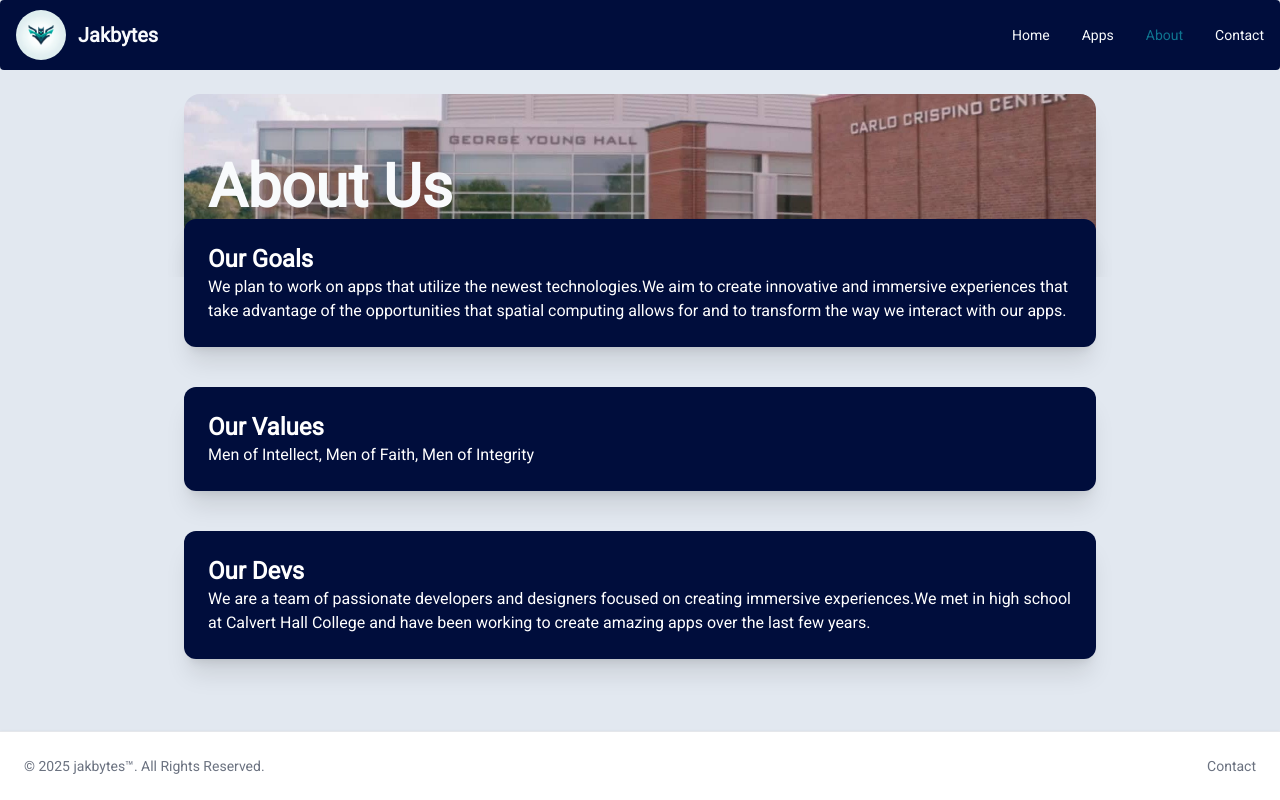
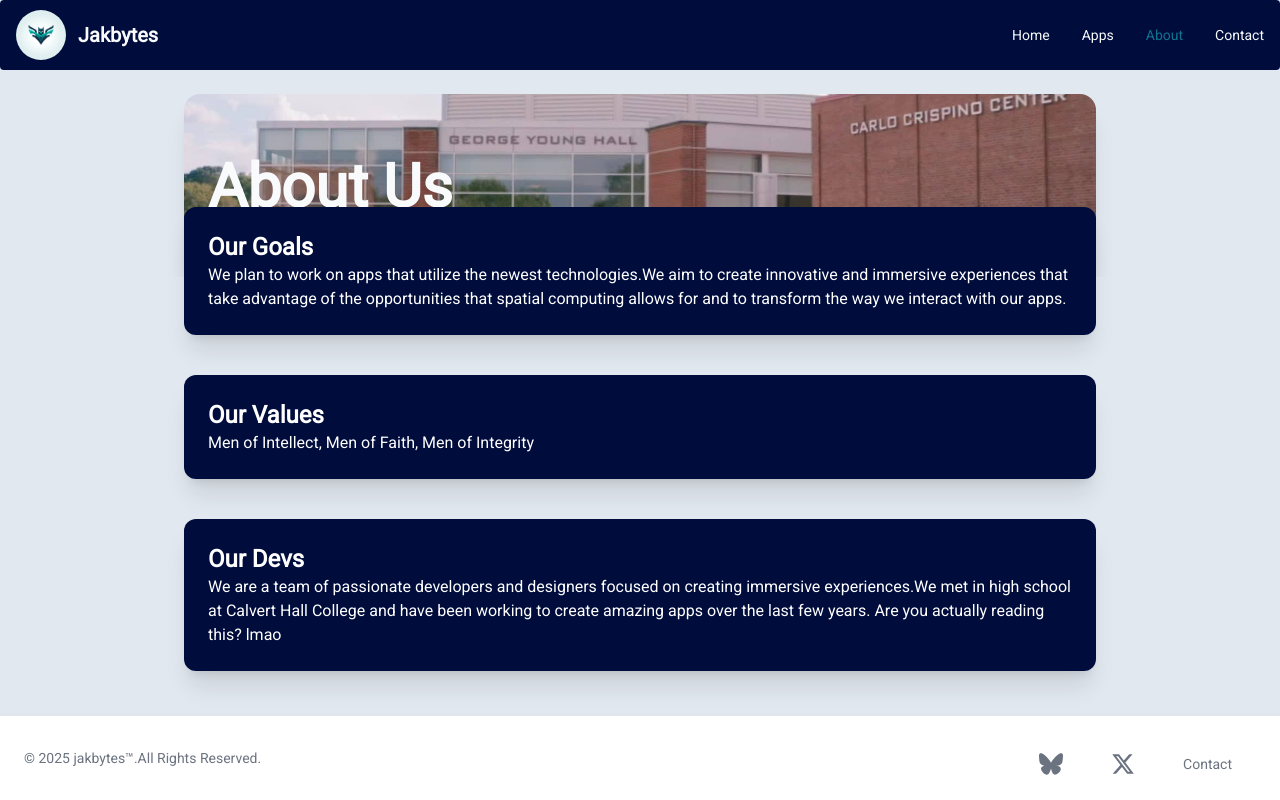
Before and after one commit to jakbytes/jakbytes.github.io, a Next.js app: page /about in a window 1280 px wide. Built offline with nearby package versions, Linux system fonts and the light colour scheme.

Commit message:
added stuff

```diff
--- a/package.json
+++ b/package.json
@@ -14,7 +14,8 @@
     "flowbite-react": "^0.9.0",
     "next": "14.2.4",
     "react": "^18",
-    "react-dom": "^18"
+    "react-dom": "^18",
+    "react-icons": "^5.5.0"
   },
   "devDependencies": {
     "@types/node": "^20",
--- a/src/app/about/page.tsx
+++ b/src/app/about/page.tsx
@@ -18,7 +18,7 @@ const aboutUsCards = [
         id: 3,
         title: "Our Devs",
         description: "We are a team of passionate developers and designers focused on creating immersive experiences." +
-        "We met in high school at Calvert Hall College and have been working to create amazing apps over the last few years.",
+        "We met in high school at Calvert Hall College and have been working to create amazing apps over the last few years. Are you actually reading this? lmao",
     },
 ];
 
@@ -59,7 +59,7 @@ const renderSlideCards = () => {
 
 export default function Page() {
     return (
-    <main className="flex h-screen flex-col bg-secondary overflow-hidden font-main">
+    <main className="flex md:h-screen flex-col bg-secondary font-main">
       <link rel="icon" href="/favicon.ico" sizes="any" />
       <NavBar page={'about'} />
 
--- a/src/app/page.tsx
+++ b/src/app/page.tsx
@@ -1,6 +1,8 @@
 import NavBar from "@/components/nav";
 import Footer from "@/components/footer";
 import TileCard from "@/components/smallCard";
+import { FaBluesky, FaXTwitter, FaLinkedin  } from "react-icons/fa6";
+
 
 export default function Home() {
   return (
--- a/src/components/footer.tsx
+++ b/src/components/footer.tsx
@@ -1,15 +1,30 @@
+import { FaBluesky, FaXTwitter, FaLinkedin  } from "react-icons/fa6";
+
 export default function Footer() {
     return (
         <footer
-            className="fixed bottom-0 left-0 z-20 w-full p-4 bg-white border-t border-gray-200 font-main shadow md:flex md:items-center md:justify-between md:p-6 dark:bg-gray-800 dark:border-gray-600">
-            <span className="text-sm text-gray-500 sm:text-center dark:text-gray-400">© 2025 <a href="https://jakbytes.com/" className="hover:underline">jakbytes™</a>. All Rights Reserved.</span>
-            <ul className="flex flex-wrap items-center mt-3 text-sm font-medium text-gray-500 dark:text-gray-400 sm:mt-0">
+            className="fixed bottom-0 left-0 z-20 w-full p-4 bg-white border-t border-gray-200 font-main shadow flex items-center justify-between md:p-6 dark:bg-gray-800 dark:border-gray-600">
+            <span className="text-sm text-gray-500 sm:text-center dark:text-gray-400">© 2025 <a href="https://jakbytes.com/" className="hover:underline">jakbytes™</a>.
+            <p className="hidden md:inline">
+                 All Rights Reserved.
+            </p>
+                 </span>
+            <ul className="flex flex-wrap items-center md:mt-3 text-sm font-medium text-gray-500 dark:text-gray-400 sm:mt-0">
                 {/*<li>
                     <a href="#" className="hover:underline me-4 md:me-6">About</a>
                 </li>*/}
-                <li>
-                    <a href="/contact-us" className="hover:underline">Contact</a>
-                </li>
+                    <li className="mx-1 md:mx-6 text-lg md:text-2xl">
+                        <a href="https://bsky.app/profile/jakbytes.bsky.social" className=" text-center"><FaBluesky /> </a>
+                    </li>
+                    <li className="mx-1 md:mx-6 text-lg md:text-2xl">
+                        <a href="https://twitter.com" className=" text-center"><FaXTwitter /></a>
+                    </li>
+                    {/* <li className="mx-1 md:mx-6 text-2xl">
+                        <a href="https://linkedin.com" className="text-center"><FaLinkedin /></a>
+                    </li> */}
+                    <li className="mx-1 md:mx-6">
+                        <a href="/contact-us" className="hover:underline">Contact</a>
+                    </li>
             </ul>
         </footer>
     )
```
Also changed, not shown: 1 other file (tests, documents, lock files or other folders).
